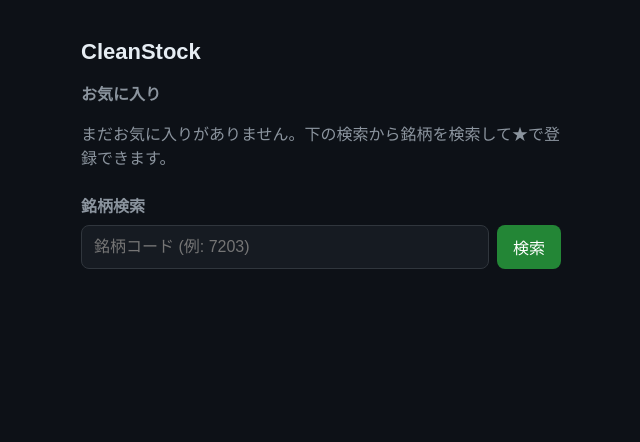
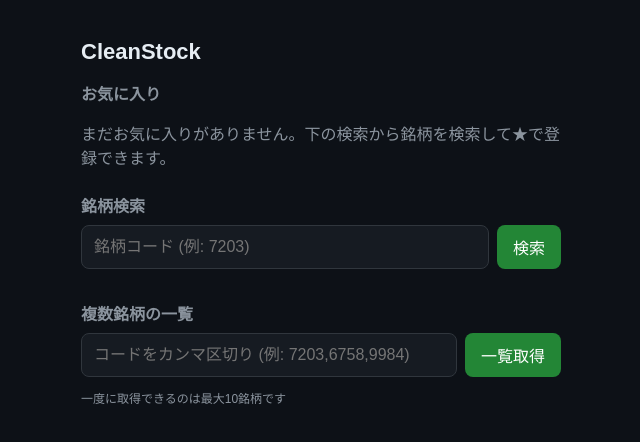
Before and after one commit to cleanbillapp/CleanStock, a Next.js app: page / in a window 1280 px wide. Shown: the top 442 px of the page, without its empty margins (319-959 px from the left). Built offline with nearby package versions, Linux system fonts and the light colour scheme.

Commit message:
Update page.tsx

```diff
--- a/app/page.tsx
+++ b/app/page.tsx
@@ -414,6 +414,108 @@
               <p>財務データがありません</p>
             )}
           </section>
+                </div>
+      )}
+
+      {/* 複数銘柄の一覧表示 */}
+      <h2 style={{ fontSize: 16, margin: "32px 0 8px", color: "#8b949e" }}>
+        複数銘柄の一覧
+      </h2>
+      <div style={{ display: "flex", gap: 8, marginBottom: 8 }}>
+        <input
+          value={codesInput}
+          onChange={(e) => setCodesInput(e.target.value)}
+          placeholder="コードをカンマ区切り (例: 7203,6758,9984)"
+          style={{
+            flex: 1,
+            padding: "10px 12px",
+            borderRadius: 8,
+            border: "1px solid #30363d",
+            background: "#161b22",
+            color: "#e6edf3",
+            fontSize: 16,
+          }}
+        />
+        <button
+          onClick={handleListSearch}
+          disabled={listLoading}
+          style={{
+            padding: "10px 16px",
+            borderRadius: 8,
+            border: "none",
+            background: "#238636",
+            color: "white",
+            fontSize: 16,
+          }}
+        >
+          {listLoading ? "取得中..." : "一覧取得"}
+        </button>
+      </div>
+      <p style={{ fontSize: 12, color: "#8b949e", marginBottom: 16 }}>
+        一度に取得できるのは最大10銘柄です
+      </p>
+
+      {listError && (
+        <p style={{ color: "#f85149", marginBottom: 16 }}>{listError}</p>
+      )}
+
+      {listResults && (
+        <div
+          style={{
+            background: "#161b22",
+            border: "1px solid #30363d",
+            borderRadius: 12,
+            overflow: "hidden",
+          }}
+        >
+          {listResults.map((item, i) => (
+            <div
+              key={item.code}
+              style={{
+                padding: 16,
+                borderTop: i === 0 ? "none" : "1px solid #30363d",
+                display: "flex",
+                justifyContent: "space-between",
+                alignItems: "flex-start",
+              }}
+            >
+              <div>
+                <div style={{ fontWeight: "bold", marginBottom: 4 }}>
+                  {item.companyName ?? item.code}
+                  <span style={{ color: "#8b949e", fontWeight: "normal" }}>
+                    {" "}
+                    ({item.code})
+                  </span>
+                </div>
+                {item.error ? (
+                  <p style={{ color: "#f85149", margin: 0 }}>{item.error}</p>
+                ) : item.close ? (
+                  <div style={{ display: "flex", gap: 12, flexWrap: "wrap", fontSize: 14 }}>
+                    <span>終値: {item.close}</span>
+                    <span>始値: {item.open}</span>
+                    <span>高値: {item.high}</span>
+                    <span>安値: {item.low}</span>
+                  </div>
+                ) : (
+                  <p style={{ color: "#8b949e", margin: 0 }}>データなし</p>
+                )}
+              </div>
+              <button
+                onClick={() => toggleFavorite(item.code)}
+                aria-label="お気に入り登録"
+                style={{
+                  background: "none",
+                  border: "none",
+                  fontSize: 22,
+                  color: favorites.includes(item.code) ? "#e3b341" : "#484f58",
+                  cursor: "pointer",
+                  lineHeight: 1,
+                }}
+              >
+                ★
+              </button>
+            </div>
+          ))}
         </div>
       )}
     </main>
```
